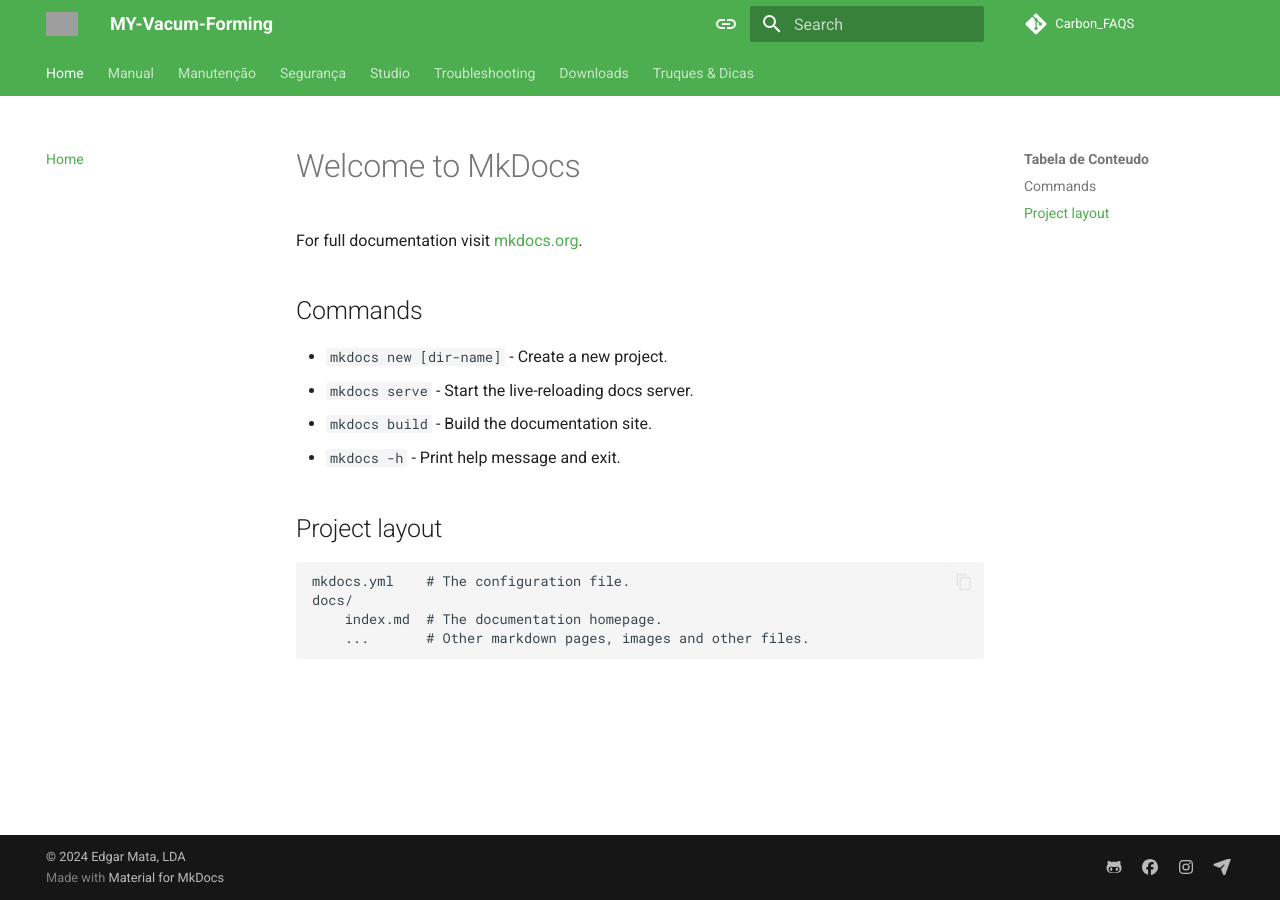
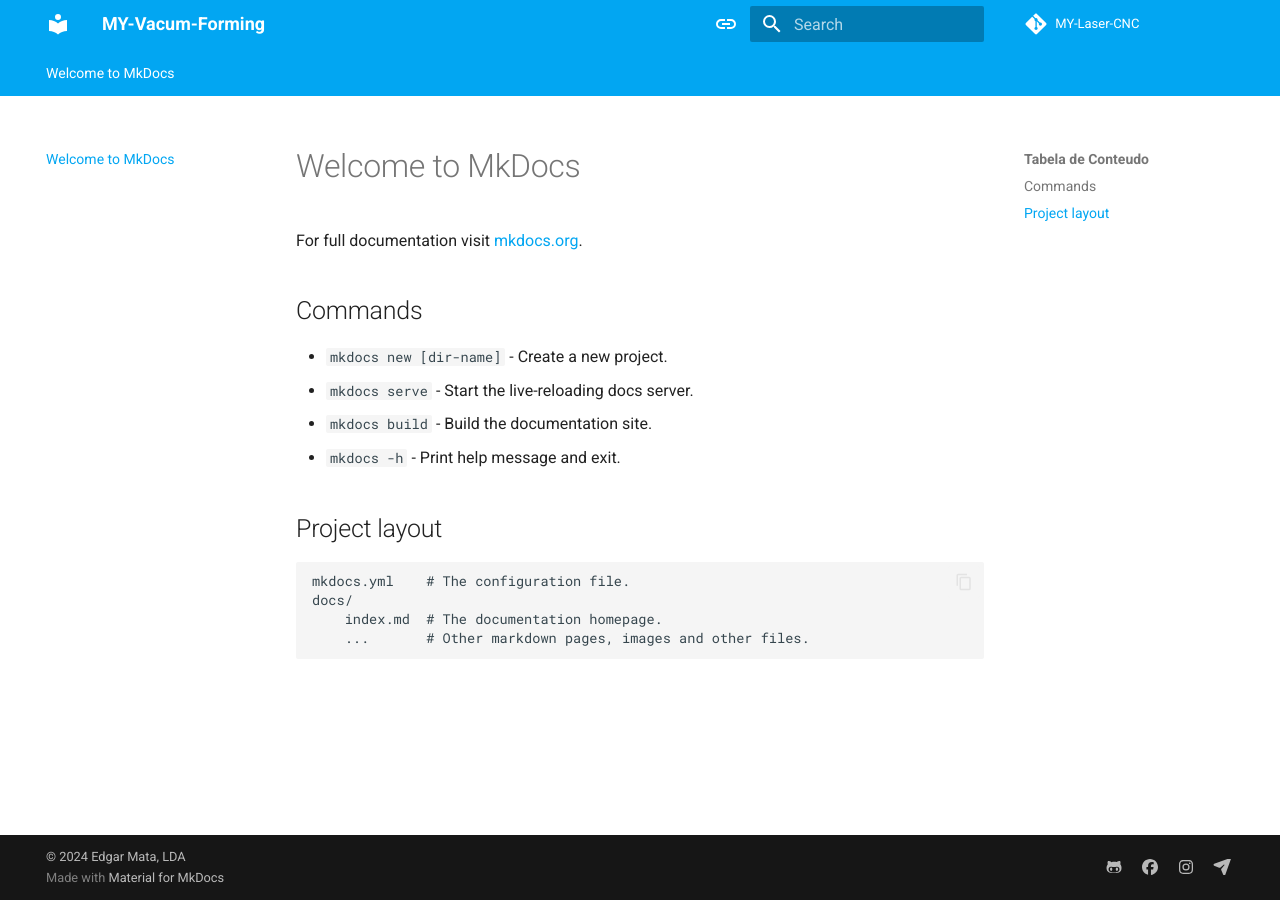
Before and after one commit to EdgarMata/MY-Vacum_Forming, an MkDocs documentation site: the page built from docs/index.md, in a window 1280 px wide. Built offline with MkDocs 1.6.1 and Material for MkDocs 9.7.7, drawn with Linux system fonts in a browser that asks for light colours; comment, search, counter and statistics services are not loaded; some of the changed lines change nothing that is shown; grey boxes are pictures that could not be loaded.

Commit message:
$inicial commit

```diff
--- a/mkdocs.yml
+++ b/mkdocs.yml
@@ -1,18 +1,18 @@
 site_name: MY-Vacum-Forming
 
-site_url: "https://mymachines.pt/MY-Vacum-Forming/"
+site_url: "https://my-machines.pt/Vacum-Forming/"
 site_autor: "Edgar Mata"
 site_description: "Centro de conhecimento Gadget Plus.LDA"
 
+repo_name: "MY-Laser-CNC"
+repo_url: "https://github.com/EdgarMata/Vacum-Forming"
+
 copyright: |
-  &copy; 2024 <a href="https://mymachines.pt/" target="_blank" rel="noopener">Edgar Mata, LDA</a>
-
-repo_name: "Carbon_FAQS"
-repo_url: "https://github.com/EdgarMata/MY-Vacum-Formingr"
+  &copy; 2024 <a href="https://my-machines.pt/" target="_blank" rel="noopener">Edgar Mata, LDA</a>
 
 theme:
-  logo: assets/logo.svg
-  favicon: images/favicon.png
+#  logo: assets/logo.svg
+#  favicon: images/favicon.png
   name: material
   features:
     - navigation.tabs
@@ -41,8 +41,8 @@ theme:
       toggle:
         icon: material/toggle-switch-off-outline
         name: Mudar para modo escuro
-      primary: green
-      accent: deep purple
+      primary: light blue
+      accent: indigo
 
     # Palette toggle for dark mode
     - media: "(prefers-color-scheme: dark)"
@@ -50,8 +50,8 @@ theme:
       toggle:
         icon: material/toggle-switch
         name: Mudar para modo Claro
-      primary: green
-      accent: lime
+      primary: light blue
+      accent: indigo
 
   icon:
     admonition:
@@ -80,7 +80,7 @@ extra:
       link: mailto:contacto@gadgetplus.pt
   analytics:
     provider: google
-    property: G-9TXDKKF1D6
+    property: G-XXXXXXXXX
     feedback:
       title: Esta pagina ajudou?
       ratings:
@@ -109,8 +109,6 @@ markdown_extensions:
   - pymdownx.details
   - pymdownx.superfences
   - pymdownx.mark
-  - pymdownx.caret
-  - pymdownx.tilde
   - attr_list
   - md_in_html
   - pymdownx.emoji:
@@ -120,95 +118,3 @@ markdown_extensions:
   - toc:
       permalink: true
       title: Tabela de Conteudo
-
-nav:
-  - Home: index.md
-  - Manual:
-    - manual/index.md
-    - Primeiros Passos:
-      - Instalar Carbon: manual/primeiros-passos/instalar-carbon.md
-      - Encher Reservatório: manual/primeiros-passos/encher-reservatório.md
-      - Remover Suportes: manual/primeiros-passos/remover-suportes.md
-      - Colmeia: manual/primeiros-passos/colmeia.md
-      - Eixo Rotativo: manual/primeiros-passos/eixo-rotativo.md
-      - Camera 4K: manual/primeiros-passos/camera-4k.md
-    - Primeiros Trabalhos:
-      - Materiais: manual/primeiros-trabalhos/material.md
-      - Ajustar Foco: manual/primeiros-trabalhos/ajustar-foco.md
-      - Velocidade e Potencia: manual/primeiros-trabalhos/velocidade-potencia.md
-      - Tesoura Impressora: manual/primeiros-trabalhos/tesoura-impressora.md
-      - Primeiro Corte: manual/primeiros-trabalhos/primeiro-corte.md
-      - Primeira Gravação: manual/primeiros-trabalhos/primeira-gravação.md
-  - Manutenção:
-    - Água:
-      - Água na Carbon: manutenção/água/agua-na-carbon.md
-      - Trocar Água: manutenção/água/trocar-agua.md
-      - Tenho Bolhas: manutenção/água/tenho-bolhas.md
-    - Limpeza:
-      - Frequencia da limpeza: manutenção/limpeza/frequencia-limpeza.md
-      - Limpeza dos espelhos: manutenção/limpeza/limpeza-espelhos.md
-      - Limpeza do Exaustor: manutenção/limpeza/limpeza-exaustor.md
-      - Limpeza do Interior: manutenção/limpeza/limpeza-interior.md
-      - Limpeza da lente: manutenção/limpeza/limpeza-lente.md
-      - Limpeza da lendo do tubo: manutenção/limpeza/limpeza-lente-tubo.md
-  - Segurança:
-    - Instruções de Segurança: segurança/instrucões-seguranca.md
-    - Instruções de Tomadas: segurança/aterramento-tomadas.md
-    - Cuidados com Materiais:
-      - Corte ABS: segurança/cuidados-materiais/corte-ABS.md
-      - Corte PVC: segurança/cuidados-materiais/corte-PVC.md
-  - Studio:
-    - Instalar Software: studio/instalar-software.md
-    - Conexão: studio/conexão-computador.md
-    - Atualização Software: studio/altualização-software.md
-    - Truques & Dicas: studio/truques-&-dicas.md
-    - Primeiros Passos:
-      - Camadas: studio/primeiros-passos/camadas.md
-      - Janela Inicial: studio/primeiros-passos/janela-inicial.md
-      - Comandos Conexão: studio/primeiros-passos/comando-conexão.md
-      - Comandos Movimento: studio/primeiros-passos/comando-movimento.md
-      - Função Preview: studio/primeiros-passos/função-preview.md
-      - Icons Simbólicos: studio/primeiros-passos/icons-simbólicos.md
-    - Tutorial Basico:
-      - Principios Basicos: studio/tutorial-basico/principios-basicos.md
-      - Formas: studio/tutorial-basico/formas.md
-    - Tutorial Intermedio:
-      - Vetorização: studio/tutorial-intermedio/vetorização.md
-      - Vetorizar Pixeis: studio/tutorial-intermedio/vetorizar-pixeis.md
-    - Tutorial Avançado:
-      - Desenho Livre: studio/tutorial-avançado/desenho-livre.md
-      - Caligrafia: studio/tutorial-avançado/caligrafia.md
-      - Interpolação: studio/tutorial-avançado/interpolação.md
-  - Troubleshooting:
-    - Corte Diferente:
-      - Ajustar Correias: troubleshooting/corte-diferente/ajustar-correias.md
-      - Desenho Errado: troubleshooting/corte-diferente/desenho-errado.md
-      - Ajustar Foco: troubleshooting/corte-diferente/ajustar-foco.md
-    - Não Corta:
-      - Como Funciona o tubo: troubleshooting/não-corta/como-funciona-tubo.md
-      - Não corta o material: troubleshooting/não-corta/não-corta.md
-      - Não Sai Laser: troubleshooting/não-corta/não-sai-laser.md
-      - Laser Fraco: troubleshooting/não-corta/laser-fraco.md
-      - Verificar Espelhos: troubleshooting/não-corta/verificar-espelhos.md
-      - Alinhar Espelhos: troubleshooting/não-corta/alinhar-espelhos.md
-      - Fogo no Corte: troubleshooting/não-corta/fogo-no-corte.md
-    - Não Conecta:
-      - Cabo USB: troubleshooting/não-conecta/cabo-usb.md
-      - Cartão SD: troubleshooting/não-conecta/cartão-sd.md
-      - Wi-Fi Carbon: troubleshooting/não-conecta/wifi-carbon.md
-      - Wi-Fi Rede Local: troubleshooting/não-conecta/wifi-local.md
-      - Verificar Placa: troubleshooting/não-conecta/verificar-placa.md
-    - Sensores:
-      - Sensor de nivel água: troubleshooting/sensores/sensor-nivel-agua.md
-      - Sensor de porta: troubleshooting/sensores/sensor-porta.md
-      - Sensor de Temperatura: troubleshooting/sensores/sensor-temperatura.md
-    - Software:
-      - Barra não Abre: troubleshooting/software/barra-não-abre.md
-      - Sem Preview: troubleshooting/software/sem-preview.md
-  - Downloads:
-    - transferencias/index.md
-  - Truques & Dicas:
-    - Vetorizar Imagens: truques-&-dicas/vetorizar-imagem.md
-    - Gravar fotografias: truques-&-dicas/gravar-fotos.md
-    - Importar: truques-&-dicas/importar.md
-    - Exportar Silhouette: truques-&-dicas/exportar-silhouette.md
```
